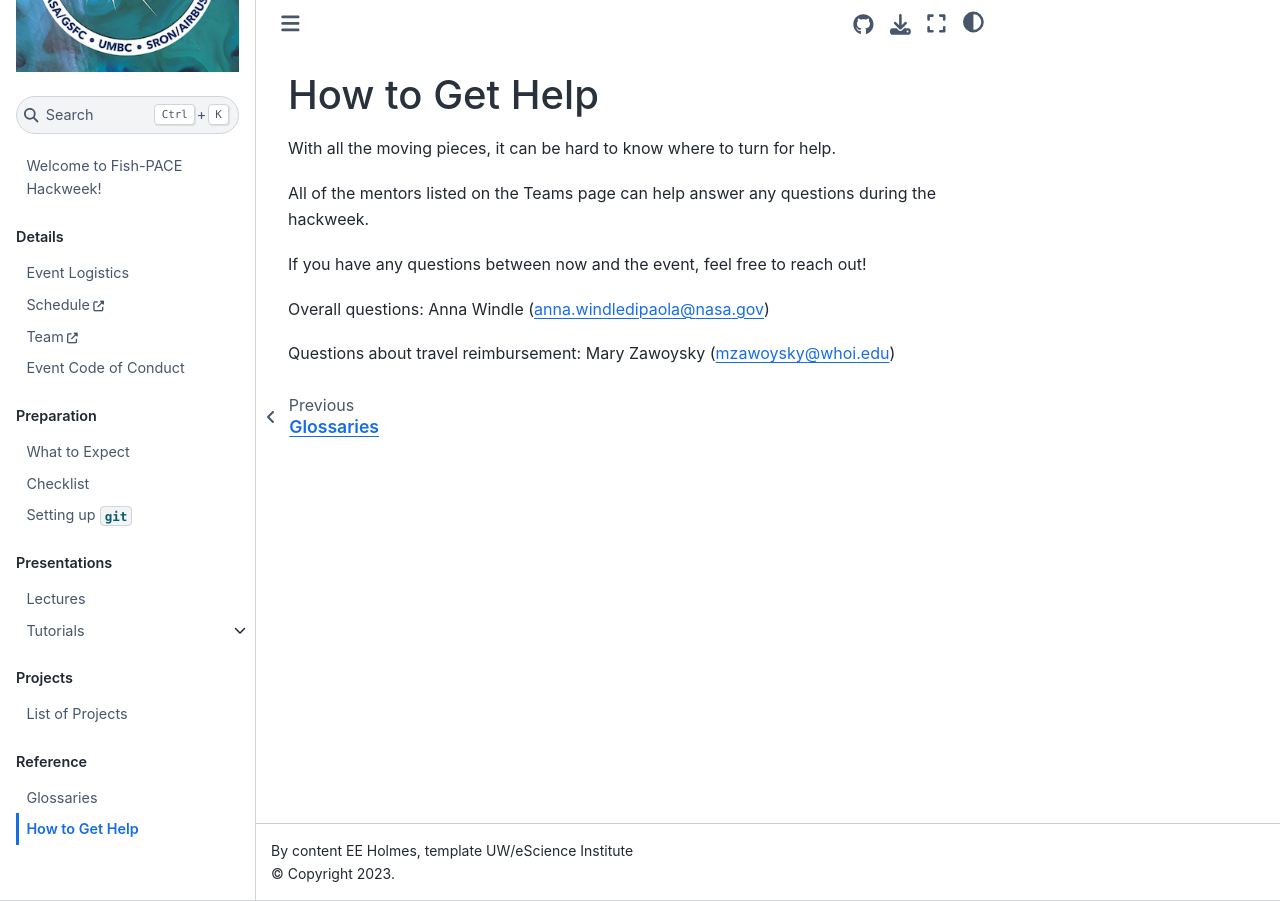
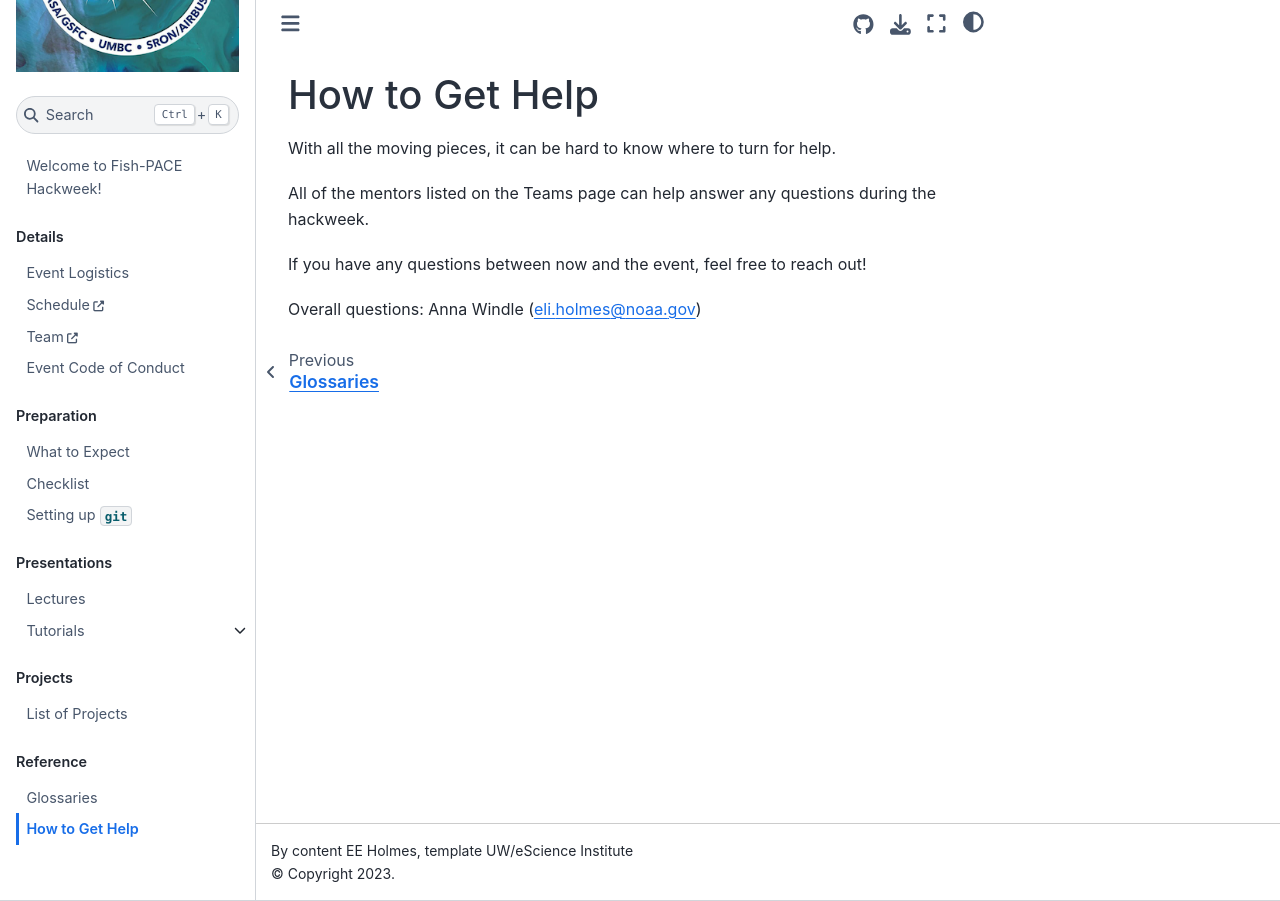
Before and after one commit to fish-pace/hackweek-2025, a Jupyter Book: the page built from book/reference/questions.md, in a window 1280 px wide. Built offline with Jupyter Book 1.0.4 settings and Sphinx 7.4.7 and the Sphinx Book theme 1.1.4, drawn with Linux system fonts in a browser that asks for light colours; pages that are not in the unit, such as notebooks, are missing from menus.

Commit message:
Update questions.md

```diff
--- a/book/reference/questions.md
+++ b/book/reference/questions.md
@@ -6,6 +6,4 @@ All of the mentors listed on the Teams page can help answer any questions during
 
 If you have any questions between now and the event, feel free to reach out!
 
-Overall questions: Anna Windle (anna.windledipaola@nasa.gov)
-
-Questions about travel reimbursement: Mary Zawoysky (mzawoysky@whoi.edu)
+Overall questions: Anna Windle (eli.holmes@noaa.gov)
```
